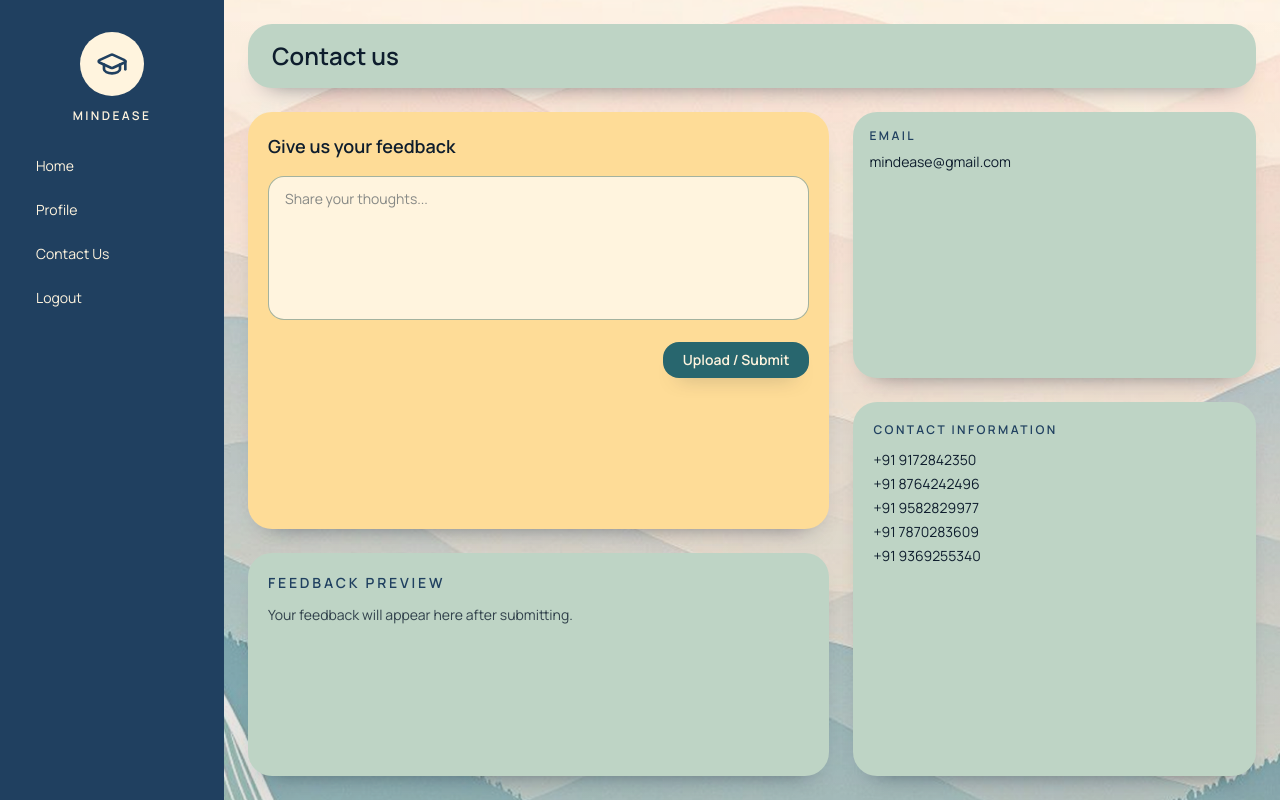
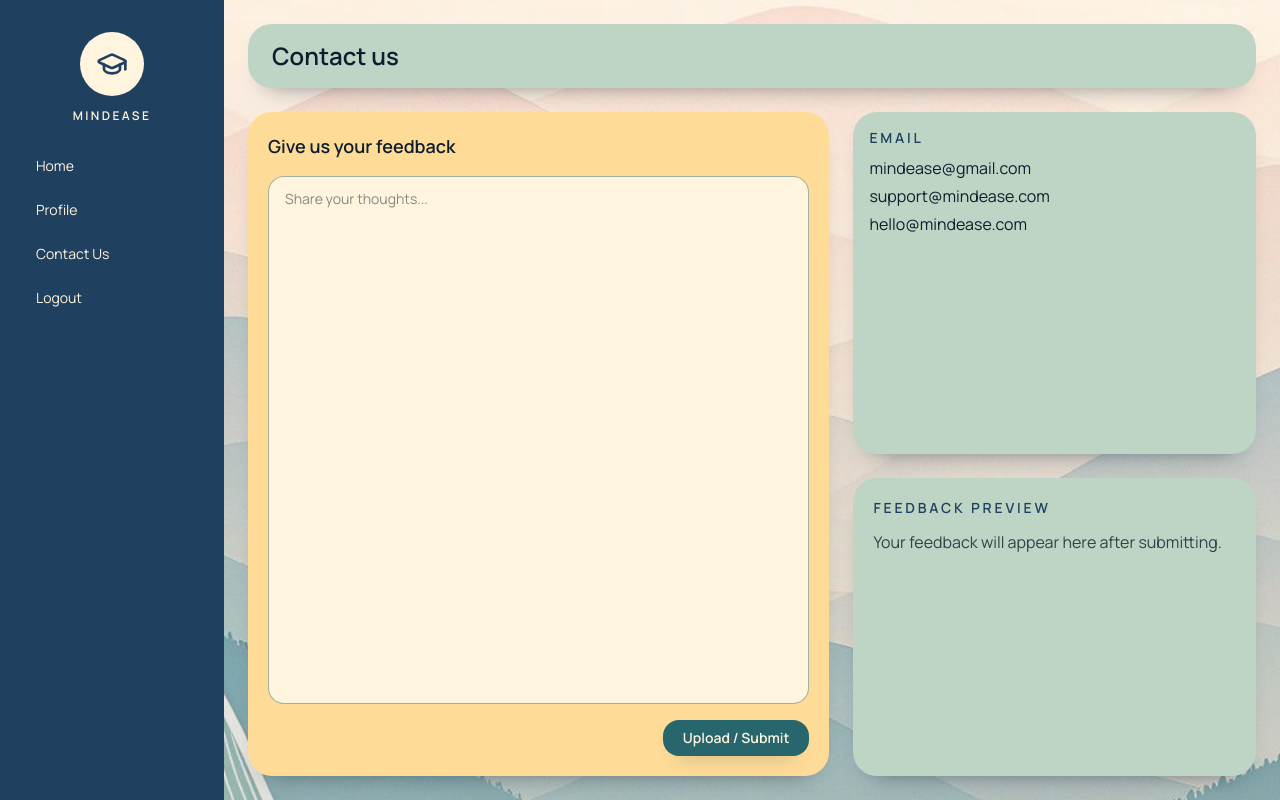
Before and after one commit to aarushisnaruka/mind-ease, a React app in the folder frontend/: page /contact-us2 in a window 1280 px wide. Built offline with nearby package versions, Linux system fonts and the light colour scheme; the HTML template or start-up script is replaced by a standard one.

Commit message:
Edit breathing exercises page and contact us pages.

```diff
--- a/frontend/src/pages/ContactUs.jsx
+++ b/frontend/src/pages/ContactUs.jsx
@@ -38,8 +38,8 @@ export default function ContactUs() {
 					</div>
 
 					<div className="mt-6 grid flex-1 gap-6 lg:grid-cols-[1.3fr_0.9fr]">
-						<section className="grid gap-6">
-							<div className="rounded-3xl bg-[#FEDC97] p-5 shadow-[0_14px_26px_-20px_rgba(14,29,45,0.7)]">
+						<section className="flex">
+							<div className="flex h-full flex-1 flex-col rounded-3xl bg-[#FEDC97] p-5 shadow-[0_14px_26px_-20px_rgba(14,29,45,0.7)]">
 								<h2 className="text-lg font-semibold text-[#0E1D2D]">
 									Give us your feedback
 								</h2>
@@ -47,7 +47,7 @@ export default function ContactUs() {
 									value={feedback}
 									onChange={(event) => setFeedback(event.target.value)}
 									placeholder="Share your thoughts..."
-									className="mt-4 h-36 w-full resize-none rounded-2xl border border-[#7C9885]/70 bg-[#FFF4DE] px-4 py-3 text-sm text-[#0E1D2D] placeholder:text-[#0E1D2D]/50 focus:outline-none focus:ring-2 focus:ring-[#A7D0D6]"
+									className="mt-4 flex-1 w-full resize-none rounded-2xl border border-[#7C9885]/70 bg-[#FFF4DE] px-4 py-3 text-sm text-[#0E1D2D] placeholder:text-[#0E1D2D]/50 focus:outline-none focus:ring-2 focus:ring-[#A7D0D6]"
 									aria-label="Feedback"
 								/>
 								<div className="mt-4 flex justify-end">
@@ -60,34 +60,27 @@ export default function ContactUs() {
 									</button>
 								</div>
 							</div>
-
-							<div className="rounded-3xl bg-[#BED4C5] p-5 text-[#0E1D2D] shadow-[0_14px_26px_-20px_rgba(14,29,45,0.7)]">
-								<p className="text-sm font-semibold uppercase tracking-[0.2em] text-[#204060]">
-									Feedback Preview
-								</p>
-								<p className="mt-3 text-sm text-[#0E1D2D]/80">
-									{submittedFeedback || 'Your feedback will appear here after submitting.'}
-								</p>
-							</div>
 						</section>
 
 						<aside className="grid gap-6">
 							<div className="rounded-3xl bg-[#BED4C5] p-4 text-[#0E1D2D] shadow-[0_14px_26px_-20px_rgba(14,29,45,0.7)]">
-								<p className="text-xs font-semibold uppercase tracking-[0.2em] text-[#204060]">
+								<p className="text-sm font-semibold uppercase tracking-[0.2em] text-[#204060]">
 									email
 								</p>
-								<p className="mt-2 text-sm text-[#0E1D2D]">mindease@gmail.com</p>
-							</div>
-							<div className="rounded-3xl bg-[#BED4C5] p-5 text-[#0E1D2D] shadow-[0_14px_26px_-20px_rgba(14,29,45,0.7)]">
-								<p className="text-xs font-semibold uppercase tracking-[0.2em] text-[#204060]">
-									Contact Information
-								</p>
-								<div className="mt-3 space-y-1 text-sm text-[#0E1D2D]">
-									{contactNumbers.map((number) => (
-										<p key={number}>{number}</p>
-									))}
+								<div className="mt-2 space-y-1 text-base text-[#0E1D2D]">
+									<p>mindease@gmail.com</p>
+									<p>support@mindease.com</p>
+									<p>hello@mindease.com</p>
 								</div>
 							</div>
+								<div className="rounded-3xl bg-[#BED4C5] p-5 text-[#0E1D2D] shadow-[0_14px_26px_-20px_rgba(14,29,45,0.7)]">
+									<p className="text-sm font-semibold uppercase tracking-[0.2em] text-[#204060]">
+										Feedback Preview
+									</p>
+								<p className="mt-3 text-base text-[#0E1D2D]/80">
+										{submittedFeedback || 'Your feedback will appear here after submitting.'}
+									</p>
+								</div>
 						</aside>
 					</div>
 				</main>
--- a/frontend/src/pages/ContactUs2.jsx
+++ b/frontend/src/pages/ContactUs2.jsx
@@ -40,8 +40,8 @@ export default function ContactUs() {
 					</div>
 
 					<div className="mt-6 grid flex-1 gap-6 lg:grid-cols-[1.3fr_0.9fr]">
-						<section className="grid gap-6">
-							<div className="rounded-3xl bg-[#FEDC97] p-5 shadow-[0_14px_26px_-20px_rgba(14,29,45,0.7)]">
+						<section className="flex">
+							<div className="flex h-full flex-1 flex-col rounded-3xl bg-[#FEDC97] p-5 shadow-[0_14px_26px_-20px_rgba(14,29,45,0.7)]">
 								<h2 className="text-lg font-semibold text-[#0E1D2D]">
 									Give us your feedback
 								</h2>
@@ -49,7 +49,7 @@ export default function ContactUs() {
 									value={feedback}
 									onChange={(event) => setFeedback(event.target.value)}
 									placeholder="Share your thoughts..."
-									className="mt-4 h-36 w-full resize-none rounded-2xl border border-[#7C9885]/70 bg-[#FFF4DE] px-4 py-3 text-sm text-[#0E1D2D] placeholder:text-[#0E1D2D]/50 focus:outline-none focus:ring-2 focus:ring-[#A7D0D6]"
+									className="mt-4 flex-1 w-full resize-none rounded-2xl border border-[#7C9885]/70 bg-[#FFF4DE] px-4 py-3 text-sm text-[#0E1D2D] placeholder:text-[#0E1D2D]/50 focus:outline-none focus:ring-2 focus:ring-[#A7D0D6]"
 									aria-label="Feedback"
 								/>
 								<div className="mt-4 flex justify-end">
@@ -62,34 +62,27 @@ export default function ContactUs() {
 									</button>
 								</div>
 							</div>
-
-							<div className="rounded-3xl bg-[#BED4C5] p-5 text-[#0E1D2D] shadow-[0_14px_26px_-20px_rgba(14,29,45,0.7)]">
-								<p className="text-sm font-semibold uppercase tracking-[0.2em] text-[#204060]">
-									Feedback Preview
-								</p>
-								<p className="mt-3 text-sm text-[#0E1D2D]/80">
-									{submittedFeedback || 'Your feedback will appear here after submitting.'}
-								</p>
-							</div>
 						</section>
 
 						<aside className="grid gap-6">
 							<div className="rounded-3xl bg-[#BED4C5] p-4 text-[#0E1D2D] shadow-[0_14px_26px_-20px_rgba(14,29,45,0.7)]">
-								<p className="text-xs font-semibold uppercase tracking-[0.2em] text-[#204060]">
+									<p className="text-sm font-semibold uppercase tracking-[0.2em] text-[#204060]">
 									email
 								</p>
-								<p className="mt-2 text-sm text-[#0E1D2D]">mindease@gmail.com</p>
+									<div className="mt-2 space-y-1 text-base text-[#0E1D2D]">
+										<p>mindease@gmail.com</p>
+										<p>support@mindease.com</p>
+										<p>hello@mindease.com</p>
+									</div>
 							</div>
-							<div className="rounded-3xl bg-[#BED4C5] p-5 text-[#0E1D2D] shadow-[0_14px_26px_-20px_rgba(14,29,45,0.7)]">
-								<p className="text-xs font-semibold uppercase tracking-[0.2em] text-[#204060]">
-									Contact Information
-								</p>
-								<div className="mt-3 space-y-1 text-sm text-[#0E1D2D]">
-									{contactNumbers.map((number) => (
-										<p key={number}>{number}</p>
-									))}
+								<div className="rounded-3xl bg-[#BED4C5] p-5 text-[#0E1D2D] shadow-[0_14px_26px_-20px_rgba(14,29,45,0.7)]">
+									<p className="text-sm font-semibold uppercase tracking-[0.2em] text-[#204060]">
+										Feedback Preview
+									</p>
+									<p className="mt-3 text-base text-[#0E1D2D]/80">
+										{submittedFeedback || 'Your feedback will appear here after submitting.'}
+									</p>
 								</div>
-							</div>
 						</aside>
 					</div>
 				</main>
```
Also changed, not shown: frontend/src/pages/BreathingExercise.jsx (+32 -25 lines).
